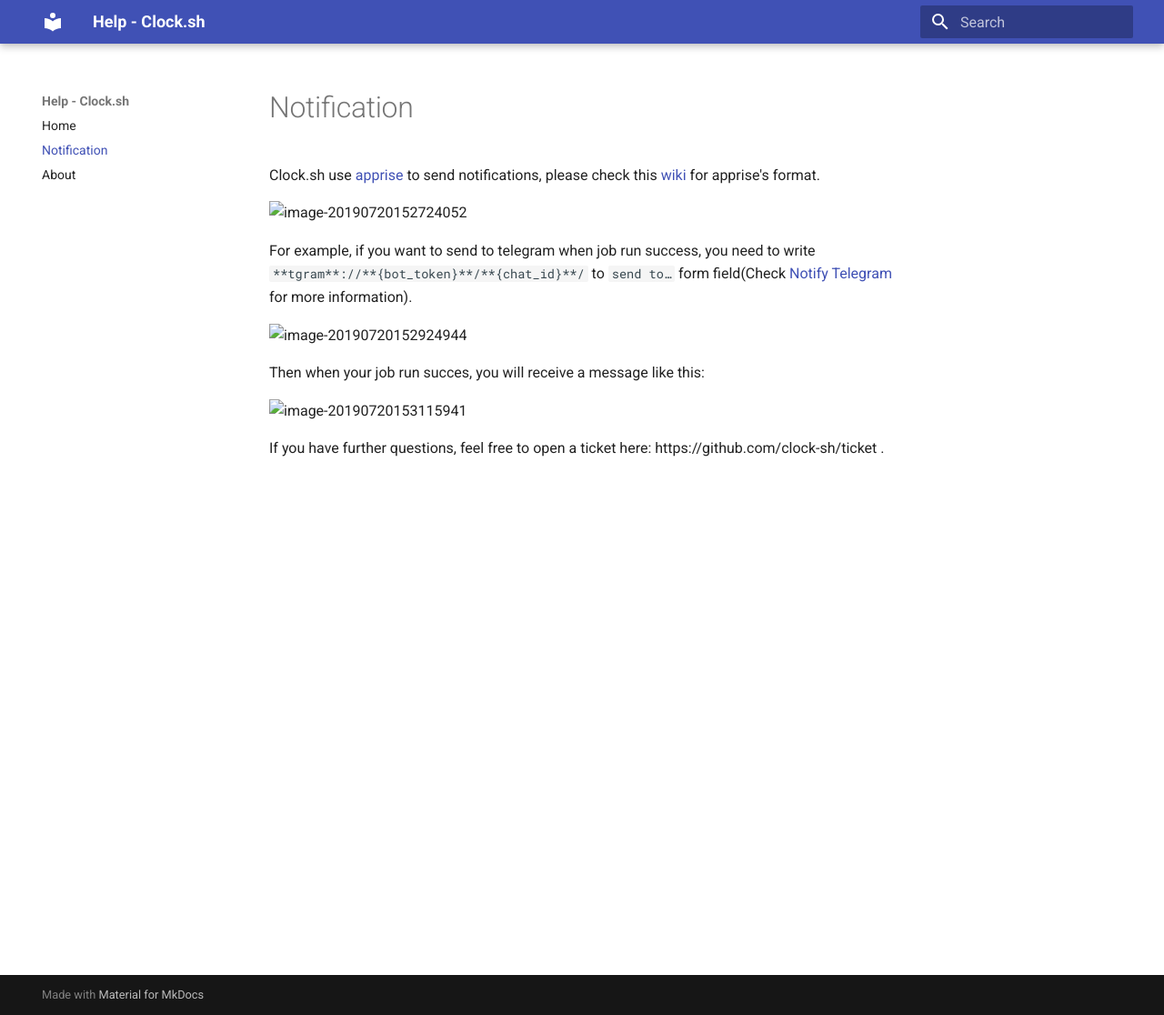
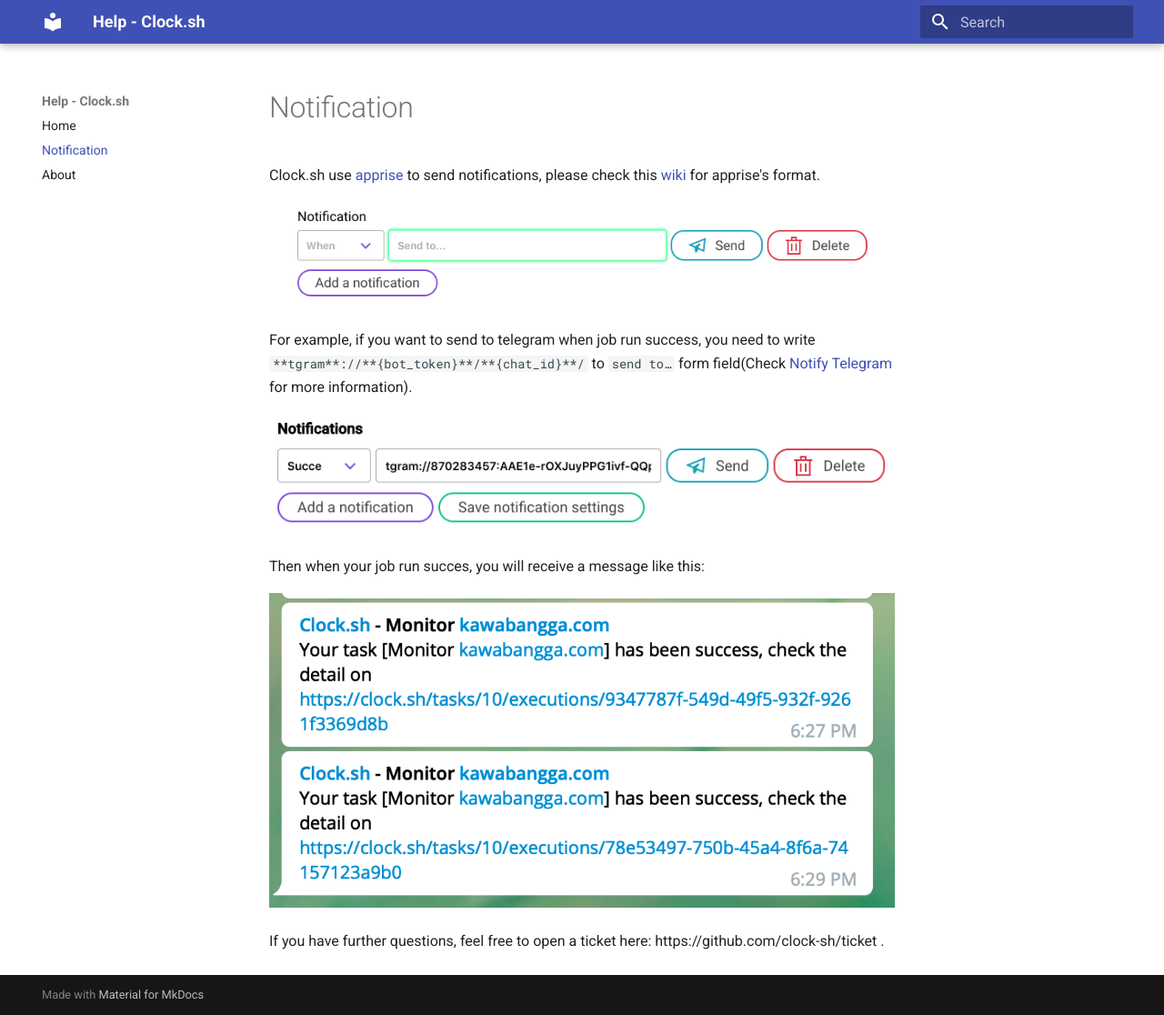
Before and after one commit to clock-sh/help, an MkDocs documentation site: the page built from docs/Notification.md, in a window 1280 px wide and 1116 px high. Shown: the whole window at 91% size. Built offline with MkDocs 1.6.1 and Material for MkDocs 9.7.7, drawn with Linux system fonts in a browser that asks for light colours.

Commit message:
fix image path

```diff
--- a/docs/Notification.md
+++ b/docs/Notification.md
@@ -2,15 +2,15 @@
 
 Clock.sh use [apprise](https://github.com/caronc/apprise) to send notifications, please check this [wiki](https://github.com/caronc/apprise/wiki) for apprise's format.
 
-![image-20190720152724052](/Users/laixintao/Program/easycron/help/docs/assets/image-20190720152724052.png)
+![image-20190720152724052](./assets/image-20190720152724052.png)
 
 For example, if you want to send to telegram when job run success, you need to write `**tgram**://**{bot_token}**/**{chat_id}**/` to `send to…` form field(Check [Notify Telegram](https://github.com/caronc/apprise/wiki/Notify_telegram) for more information).
 
-![image-20190720152924944](/Users/laixintao/Program/easycron/help/docs/assets/image-20190720152924944.png)
+![image-20190720152924944](./assets/image-20190720152924944.png)
 
 Then when your job run succes, you will receive a message like this:
 
-![image-20190720153115941](/Users/laixintao/Program/easycron/help/docs/assets/image-20190720153115941.png)
+![image-20190720153115941](./assets/image-20190720153115941.png)
 
 
 
```
Also changed, not shown: docs/index.md (+1 -1 lines).
